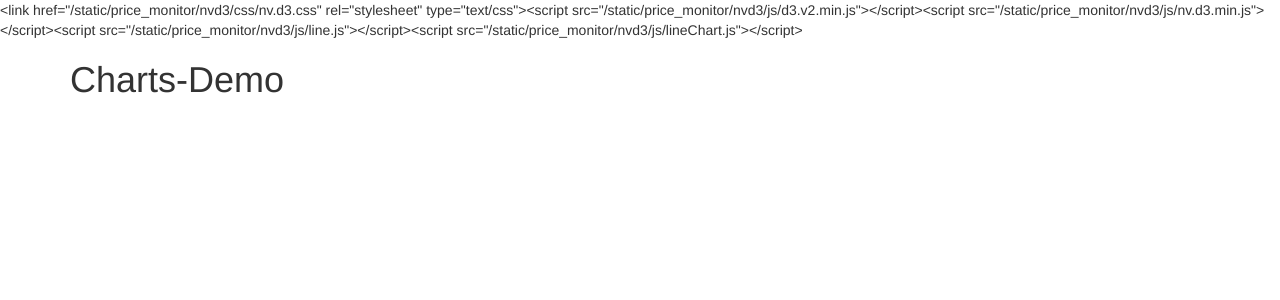
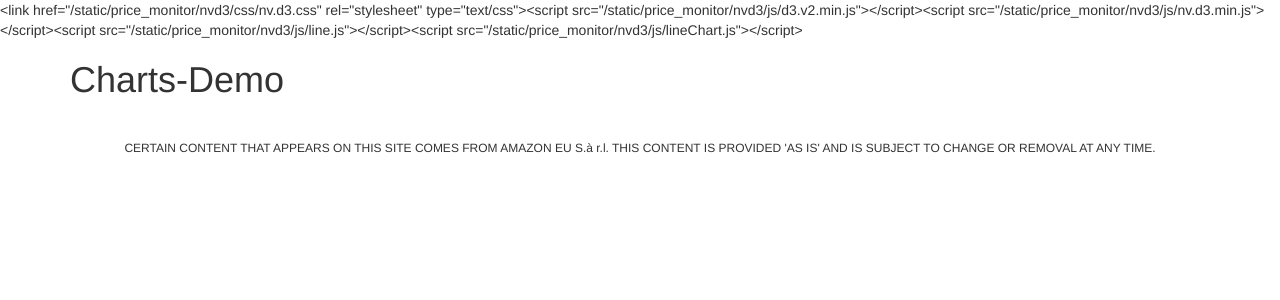
Before and after one commit to ponyriders/django-amazon-price-monitor, a Django app: template price_monitor/templates/price_monitor/charts_demo.html in a window 1280 px wide. Shown: the top 300 px of the page. Run offline with Django 3.2, Linux system fonts and the light colour scheme; the template is opened without the code that fills it, so the values that code supplies are empty; some libraries are stand-ins or nearby versions.

Commit message:
added more required texts #12

```diff
--- /dev/null
+++ b/price_monitor/static/price_monitor/css/base.css
@@ -0,0 +1,5 @@
+#footer div {
+    font-size: 12px;
+    margin-top: 30px;
+    text-align: center;
+}
--- a/price_monitor/templates/price_monitor/base.html
+++ b/price_monitor/templates/price_monitor/base.html
@@ -6,6 +6,7 @@
         <!-- Bootstrap -->
         <link href="{% get_static_prefix %}price_monitor/bootstrap/css/bootstrap.min.css" rel="stylesheet" media="screen">
         {% block css %}
+            <link href="{% get_static_prefix %}price_monitor/css/base.css" rel="stylesheet" media="screen">
             <link href="{% get_static_prefix %}price_monitor/css/inline-form.css" rel="stylesheet" media="screen">
         {% endblock %}
         <script src="{% get_static_prefix %}price_monitor/js/jquery-2.0.2.min.js"></script>
@@ -21,6 +22,11 @@
                 {% block header %}{% endblock %}
             </h1>
             {% block content %}{% endblock %}
+            <div class="row" id="footer">
+                <div class="col-md-12">
+                    CERTAIN CONTENT THAT APPEARS ON THIS SITE COMES FROM AMAZON EU S.à r.l. THIS CONTENT IS PROVIDED 'AS IS' AND IS SUBJECT TO CHANGE OR REMOVAL AT ANY TIME.
+                </div>
+            </div>
         </div>
     </body>
 </html>
```
